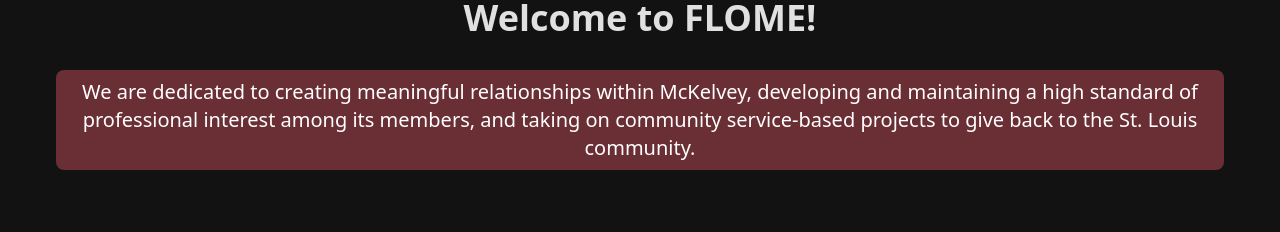
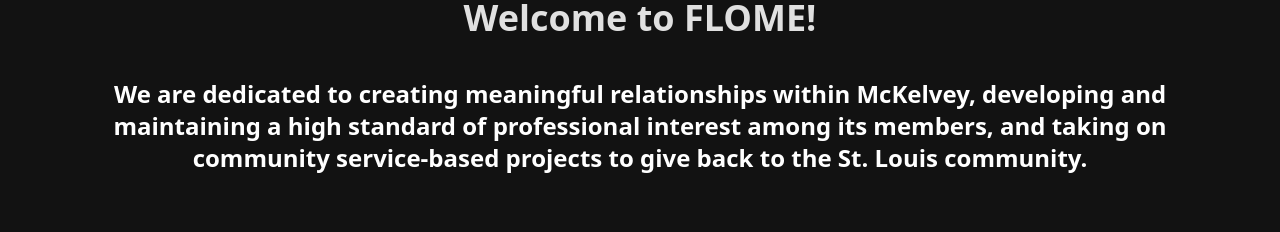
Before and after one commit to JayceBordelon/flome, a React (Vite) app: page / in a window 1280 px wide. Shown: the part 122-354 px from the top of the page. Built offline with nearby package versions, Linux system fonts and the light colour scheme.

Commit message:
format home

```diff
--- a/src/components/Intro.jsx
+++ b/src/components/Intro.jsx
@@ -5,7 +5,7 @@
     const Future = "The Future Leaders of McKelvey Engineering!";
     const FLOME = "FLOME!";
     const typingDelay = 25; // Delay per character in ms
-    const additionalDelay = 3000; // Additional delay to account for pauses
+    const additionalDelay = 4000; // Additional delay to account for pauses
 
     // Calculate total duration
     const totalDuration = (Future.length + FLOME.length) * typingDelay + additionalDelay;
--- a/src/pages/Home.jsx
+++ b/src/pages/Home.jsx
@@ -32,7 +32,7 @@
       {/* Introduction Section */}
       <section className="text-center p-8">
       <h1 className="text-4xl font-bold mb-2 mb-8">Welcome to {doneTyping? "FLOME!" : <Intro setDoneTyping={setDoneTyping}/>}</h1>
-        <p className="text-xl rounded-lg text-white p-2 m-2 bg-flome-maroon">{ABOUT.description}</p>
+        <p className="text-2xl rounded-lg text-white p-2 m-2 font-bold">{ABOUT.description}</p>
       </section>
 
       {/* Pillars Section */}
```
